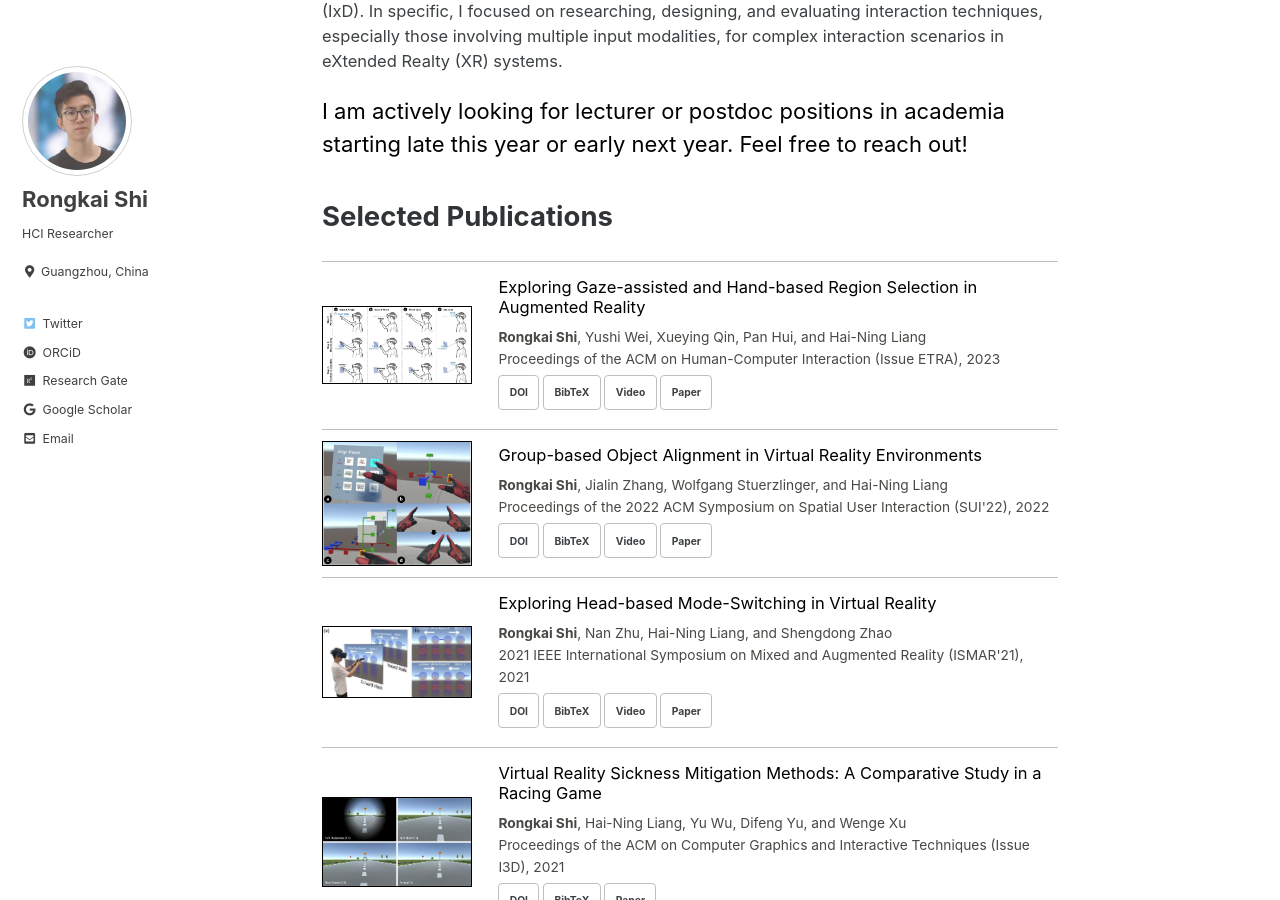
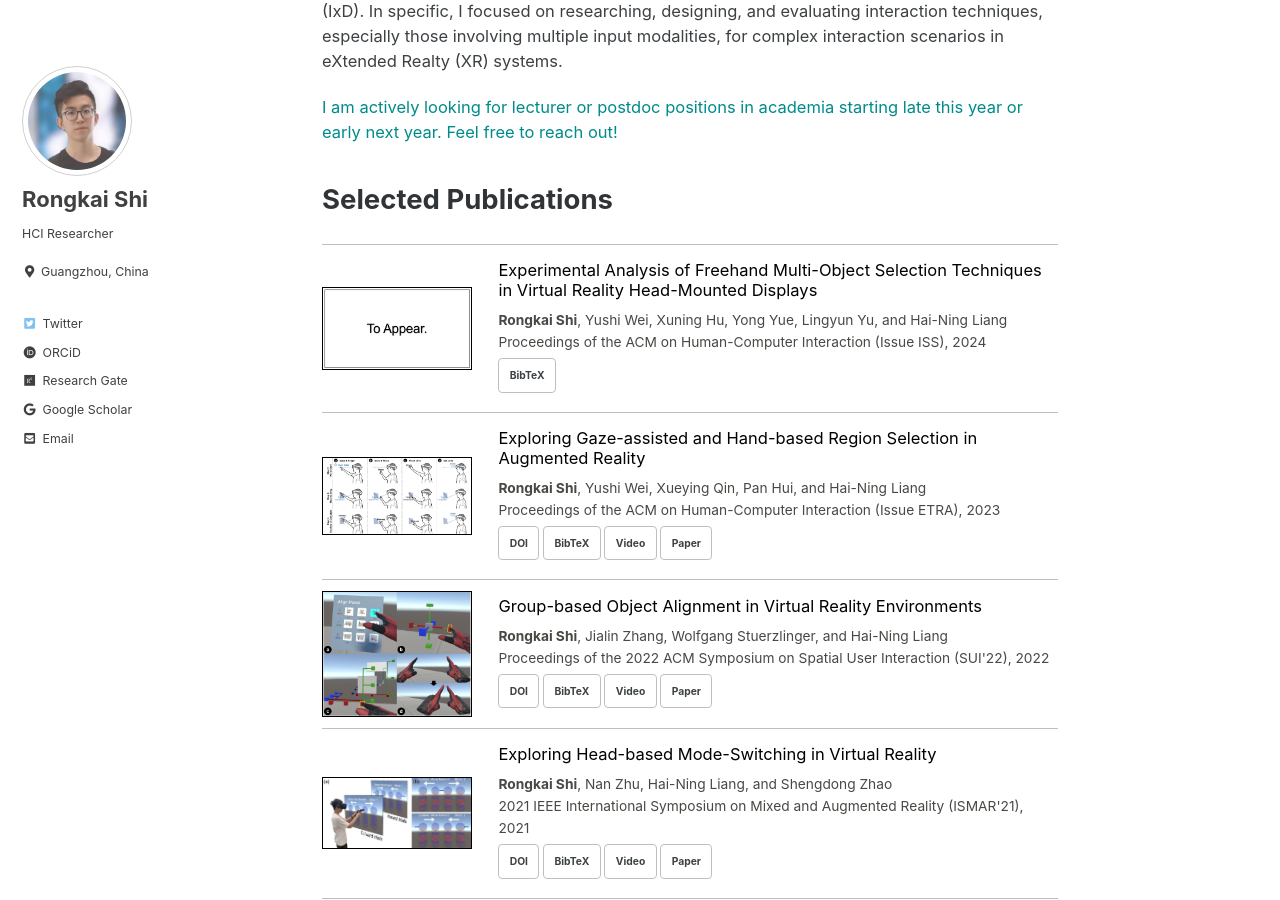
Before and after one commit to rongkaishi/rongkaishi.github.io, a Jekyll site: the page built from index.html, in a window 1280 px wide and 900 px high, scrolled down 313 px. Built offline with Jekyll 4.4.1, drawn with Linux system fonts in a browser that asks for light colours; cached includes are drawn as plain includes; the list of posts is cut into pages by our own code.

Commit message:
UpdateAug24

```diff
--- a/_layouts/home.html
+++ b/_layouts/home.html
@@ -11,7 +11,7 @@ My research interests fall broadly into Human-Computer Interaction (HCI) and Int
 In specific, I focused on researching, designing, and evaluating interaction techniques, especially those involving multiple input modalities, for complex interaction scenarios in eXtended Realty (XR) systems.
 </p>
 
-<p>I am actively looking for lecturer or postdoc positions in academia starting late this year or early next year. Feel free to reach out!</p>
+<p class="archive__selfdefine-content" style="color:DarkCyan">I am actively looking for lecturer or postdoc positions in academia starting late this year or early next year. Feel free to reach out!</p>
 <!-- <h3 class="archive__subtitle">{{ site.data.ui-text[site.locale].recent_posts | default: "Recent Posts" }}</h3>
 
 {% if paginator %}
```
Also changed, not shown: _publications/rk-ISSmos24.md (+1 -0 lines).
